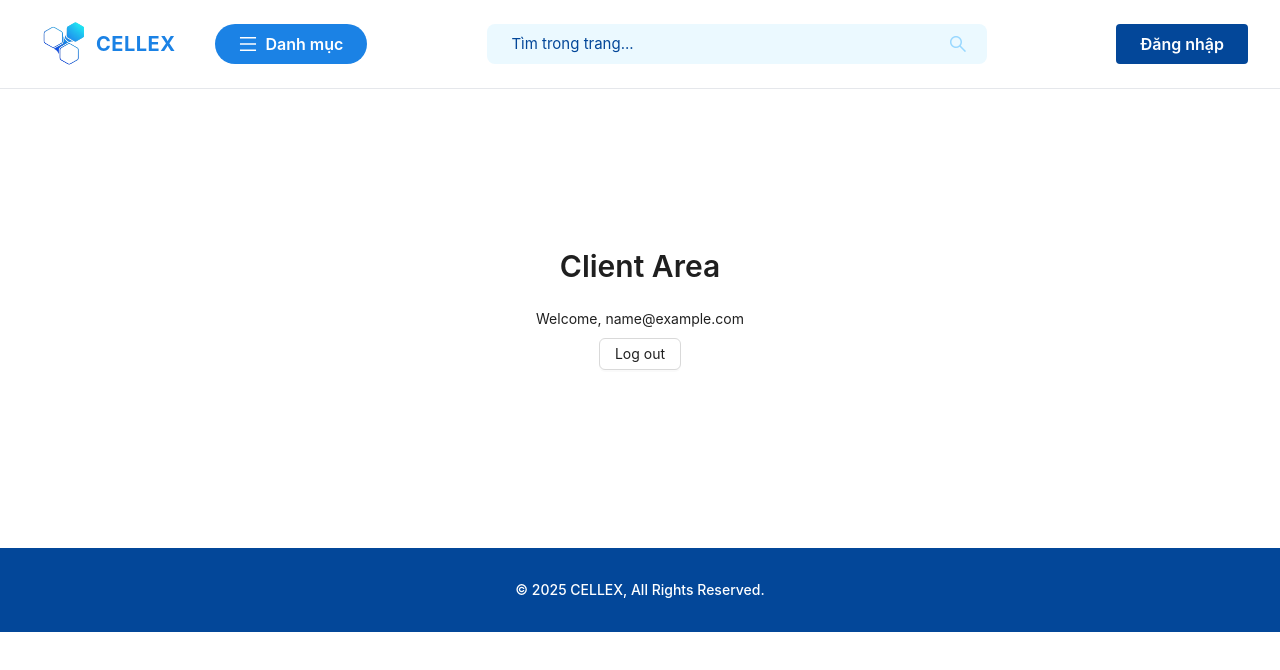
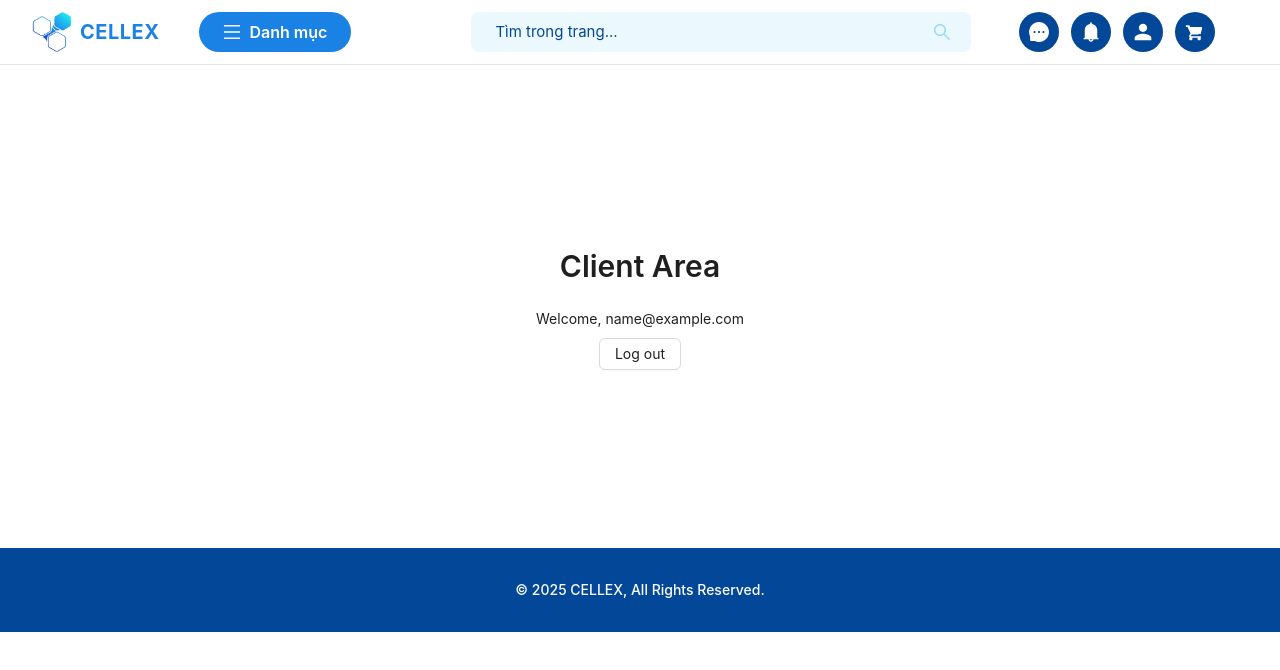
Before and after one commit to cellex-webapp/cellex-web, a React (Vite) app: page /login in a window 1280 px wide. Both pictures are taken after typing "name@example.com", "Sample123" into the empty fields and a click on the button "Đăng nhập". Shown: the top 670 px of the page. Built offline with nearby package versions, Linux system fonts and the light colour scheme.

Commit message:
feat: add guest, client and admin header

```diff
--- a/index.html
+++ b/index.html
@@ -2,7 +2,7 @@
 <html lang="en">
   <head>
     <meta charset="UTF-8" />
-    <link rel="icon" type="image/svg+xml" href="/src/assets/logo/cellex.png"/>
+    <link rel="icon" type="image/x-icon" href="/src/assets/logo/cellex.png"/>
     <meta name="viewport" content="width=device-width, initial-scale=1.0" />
     <title>Cellex</title>
   </head>
--- /dev/null
+++ b/src/components/header/admin.header.tsx
@@ -0,0 +1,28 @@
+import logo from "../../assets/logo/cellex.png";
+import { MessageFilled, BellFilled } from "@ant-design/icons";
+import { Link } from "react-router-dom";
+
+const AdminHeader = () => {
+  return (
+  <header className="w-full flex items-center justify-between px-2 md:px-8 py-2 md:py-3 bg-white border-b border-gray-200">
+    <div className="flex items-center min-w-fit">
+      <Link to="/">
+        <img src={logo} alt="Logo" className="h-8 md:h-12 lg:h-10" />
+      </Link>
+      <span className="text-primary font-bold ml-1 md:ml-2 text-base md:text-xl tracking-wide text-primary-500 hidden sm:inline">
+        CELLEX
+      </span>
+    </div>
+    <div className="flex items-center gap-1 md:gap-3 ml-1 md:ml-2">
+      <button className="button-icon-round" title="Tin nhắn">
+        <MessageFilled />
+      </button>
+      <button className="button-icon-round" title="Thông báo">
+        <BellFilled />
+      </button>
+    </div>
+  </header>
+  );
+};
+
+export default AdminHeader;
--- a/src/components/header/client.header.tsx
+++ b/src/components/header/client.header.tsx
@@ -1,44 +1,54 @@
 import logo from "../../assets/logo/cellex.png";
-import { SearchOutlined, MenuOutlined, LoginOutlined } from "@ant-design/icons";
+import { SearchOutlined, MenuOutlined, MessageFilled, BellFilled } from "@ant-design/icons";
 import { Link } from "react-router-dom";
-
 
 const ClientHeader = () => {
   return (
-    <header className="w-full flex items-center px-4 md:px-8 py-3 bg-white border-b border-gray-200 gap-4 md:gap-6 lg:gap-10">
+  <header className="w-full flex items-center px-2 md:px-8 py-2 md:py-3 bg-white border-b border-gray-200 gap-2 md:gap-6 lg:gap-10">
       <div className="flex items-center min-w-fit">
         <Link to="/">
-          <img src={logo} alt="Logo" className="h-10 md:h-14 lg:h-16" />
+          <img src={logo} alt="Logo" className="h-8 md:h-12 lg:h-10" />
         </Link>
-        <span className="text-primary font-bold text-lg md:text-xl tracking-wide text-primary-500 hidden sm:inline">
+        <span className="text-primary font-bold ml-1 md:ml-2 text-base md:text-xl tracking-wide text-primary-500 hidden sm:inline">
           CELLEX
         </span>
       </div>
 
       <Link
         to="/categories"
-        className="flex items-center gap-1 md:gap-2 px-4 md:px-6 h-9 md:h-10 text-sm md:text-base font-semibold !rounded-full button-primary !bg-primary-500 no-underline min-w-fit"
+        className="flex items-center gap-1 md:gap-2 px-3 md:px-6 h-8 md:h-10 text-xs md:text-base font-semibold !rounded-full button-primary !bg-primary-500 no-underline min-w-fit"
       >
         <MenuOutlined className="text-base md:text-lg" />
         <span className="hidden sm:inline">Danh mục</span>
       </Link>
 
-      <div className="hidden sm:flex items-center flex-1 max-w-[500px] md:max-w-[500px] ml-20 bg-primary-950 rounded-lg px-3 md:px-5 h-9 md:h-10">
+  <div className="hidden sm:flex items-center flex-1 max-w-[200px] md:max-w-[500px] ml-2 md:ml-20 bg-primary-950 rounded-lg px-2 md:px-5 h-8 md:h-10">
         <input
           type="text"
           placeholder="Tìm trong trang..."
-          className="flex-1 bg-transparent border-none outline-none text-black text-[14px] md:text-[15px] placeholder:text-primary-300 px-1"
+          className="flex-1 bg-transparent border-none outline-none text-black text-xs md:text-[15px] placeholder:text-primary-300 px-1"
         />
-        <SearchOutlined className="!text-primary-800 text-base md:text-lg ml-2" />
+        <SearchOutlined className="!text-primary-800 text-base md:text-lg ml-1 md:ml-2" />
       </div>
 
-      <Link
-        to="/login"
-        className="px-4 md:px-6 h-9 md:h-10 text-sm md:text-base font-semibold rounded button-primary no-underline flex items-center justify-center min-w-[40px] ml-auto"
-        title="Đăng nhập"
-      >
-        <span className="hidden md:inline">Đăng nhập</span>
-      </Link>
+      <div className="flex items-center gap-1 md:gap-3 ml-1 md:ml-2">
+        <button className="button-icon-round" title="Tin nhắn">
+          <MessageFilled />
+        </button>
+        <button className="button-icon-round" title="Thông báo">
+          <BellFilled />
+        </button>
+        <button className="button-icon-round hidden sm:flex" title="Tài khoản">
+          <svg viewBox="0 0 24 24" fill="currentColor" width="1em" height="1em">
+            <path d="M12 12c2.761 0 5-2.239 5-5s-2.239-5-5-5-5 2.239-5 5 2.239 5 5 5zm0 2c-3.314 0-10 1.657-10 5v3h20v-3c0-3.343-6.686-5-10-5z"/>
+          </svg>
+        </button>
+        <button className="button-icon-round hidden sm:flex" title="Giỏ hàng">
+          <svg viewBox="0 0 24 24" fill="currentColor" width="1em" height="1em">
+            <path d="M7 18c-1.104 0-2 .896-2 2s.896 2 2 2 2-.896 2-2-.896-2-2-2zm10 0c-1.104 0-2 .896-2 2s.896 2 2 2 2-.896 2-2-.896-2-2-2zm1.83-3.41l1.72-7.45A1 1 0 0 0 19.57 6H6.21l-.94-2H1v2h2l3.6 7.59-1.35 2.44A1.992 1.992 0 0 0 5 17c0 1.1.9 2 2 2h12v-2H7.42c-.14 0-.25-.11-.25-.25l.03-.12.9-1.63h7.45c.75 0 1.41-.41 1.75-1.03z"/>
+          </svg>
+        </button>
+      </div>
     </header>
   );
 };
--- /dev/null
+++ b/src/components/header/guest.header.tsx
@@ -0,0 +1,46 @@
+import logo from "../../assets/logo/cellex.png";
+import { SearchOutlined, MenuOutlined } from "@ant-design/icons";
+import { Link } from "react-router-dom";
+
+
+const ClientHeader = () => {
+  return (
+    <header className="w-full flex items-center px-4 md:px-8 py-3 bg-white border-b border-gray-200 gap-4 md:gap-6 lg:gap-10">
+      <div className="flex items-center min-w-fit">
+        <Link to="/">
+          <img src={logo} alt="Logo" className="h-10 md:h-14 lg:h-10" />
+        </Link>
+        <span className="text-primary font-bold ml-2 text-lg md:text-xl tracking-wide text-primary-500 hidden sm:inline">
+          CELLEX
+        </span>
+      </div>
+
+      <Link
+        to="/categories"
+        className="flex items-center gap-1 md:gap-2 px-4 md:px-6 h-9 md:h-10 text-sm md:text-base font-semibold !rounded-full button-primary !bg-primary-500 no-underline min-w-fit"
+      >
+        <MenuOutlined className="text-base md:text-lg" />
+        <span className="hidden sm:inline">Danh mục</span>
+      </Link>
+
+      <div className="hidden sm:flex items-center flex-1 max-w-[500px] md:max-w-[500px] ml-20 bg-primary-950 rounded-lg px-3 md:px-5 h-9 md:h-10">
+        <input
+          type="text"
+          placeholder="Tìm trong trang..."
+          className="flex-1 bg-transparent border-none outline-none text-black text-[14px] md:text-[15px] placeholder:text-primary-300 px-1"
+        />
+        <SearchOutlined className="!text-primary-800 text-base md:text-lg ml-2" />
+      </div>
+
+      <Link
+        to="/login"
+        className="px-4 md:px-6 h-9 md:h-10 text-sm md:text-base font-semibold rounded button-primary no-underline flex items-center justify-center min-w-[40px] ml-auto"
+        title="Đăng nhập"
+      >
+        <span className="hidden md:inline">Đăng nhập</span>
+      </Link>
+    </header>
+  );
+};
+
+export default ClientHeader;
--- a/src/layout.tsx
+++ b/src/layout.tsx
@@ -1,13 +1,26 @@
 import { Outlet } from "react-router-dom";
+import GuestHeader from "./components/header/guest.header";
 import ClientHeader from "./components/header/client.header";
+import AdminHeader from "./components/header/admin.header";
 import Footer from "./components/header/footer";
+import { useCurrentApp } from "./components/context/app.context";
 
 const HEADER_HEIGHT = 68;
+
 const Layout = () => {
+  const { user } = useCurrentApp();
+
+  let HeaderComponent = GuestHeader;
+  if (user?.role === "admin" || user?.role === "vendor") {
+    HeaderComponent = AdminHeader;
+  } else if (user?.role === "client") {
+    HeaderComponent = ClientHeader;
+  }
+
   return (
     <>
       <div className="fixed top-0 left-0 w-full z-50">
-        <ClientHeader />
+        <HeaderComponent />
       </div>
       <div style={{ paddingTop: HEADER_HEIGHT }}>
         <Outlet />
--- a/src/styles/theme.css
+++ b/src/styles/theme.css
@@ -30,3 +30,20 @@
 .button-primary:hover {
   background: var(--color-primary-400);
 }
+.button-icon-round {
+  background: var(--color-primary-300);
+  color: var(--color-white);
+  border: none;
+  border-radius: 50%;
+  width: 40px;
+  height: 40px;
+  display: flex;
+  align-items: center;
+  justify-content: center;
+  font-size: 20px;
+  cursor: pointer;
+  transition: background 0.2s;
+}
+.button-icon-round:hover {
+  background: #034799;
+}
```
Also changed, not shown: src/assets/logo/cellex.png.
